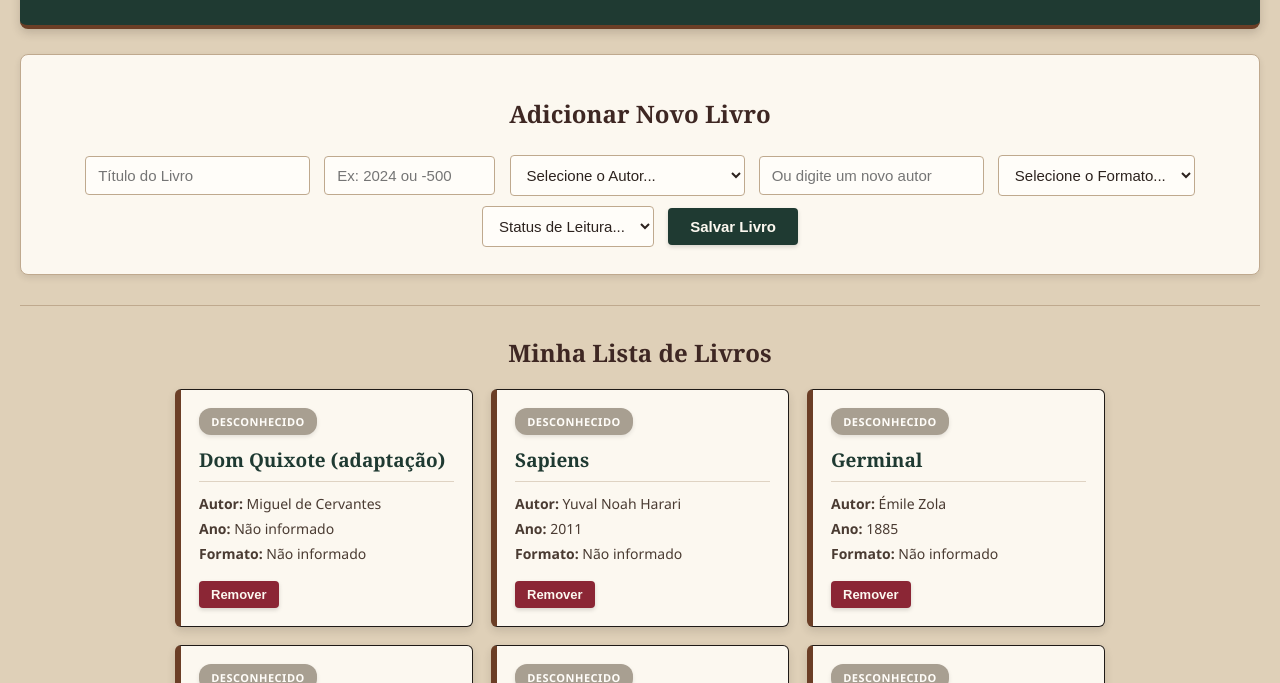
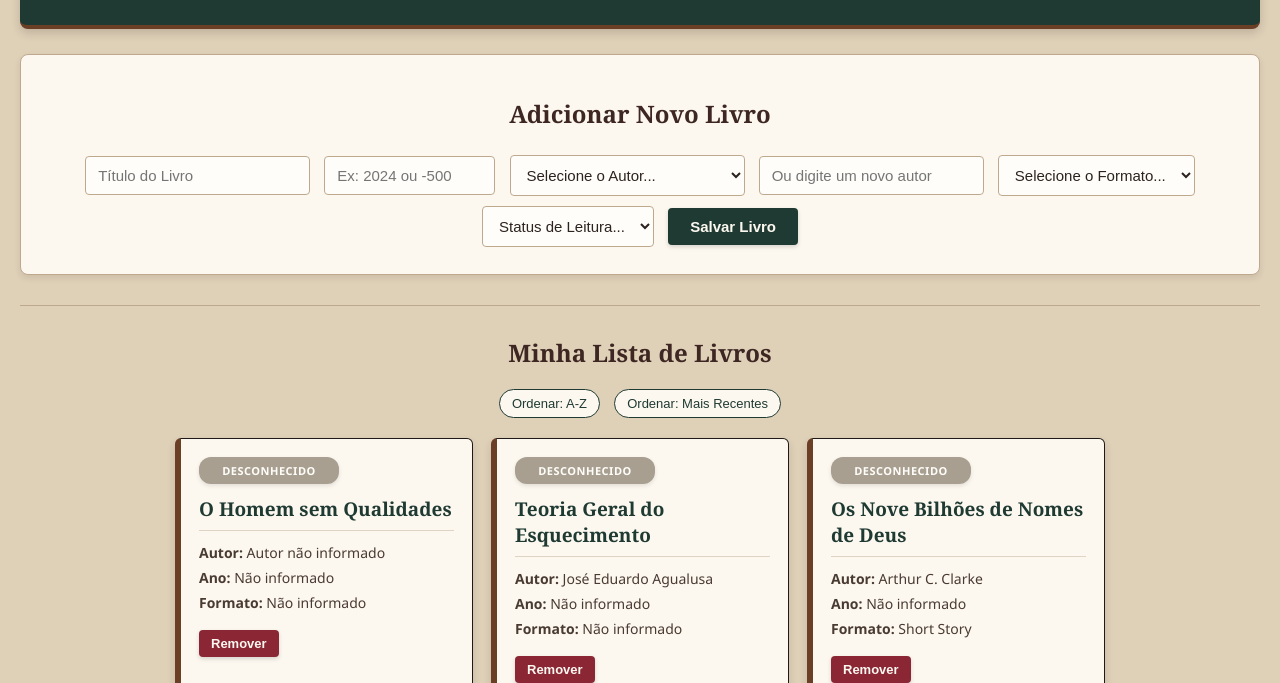
Before and after one commit to gco-dev/reading-tracker, a plain HTML site: page index.html in a window 1280 px wide. Shown: the part 117-800 px from the top of the page. Drawn offline with Linux system fonts and the light colour scheme.

Commit message:
Versão 9: Ajuste de layout nos status e sistema de ordenação

```diff
--- a/index.html
+++ b/index.html
@@ -47,6 +47,13 @@
         <hr>
 
         <h2>Minha Lista de Livros</h2>
+
+        <!-- NOVA SEÇÃO: Controles da Lista -->
+        <div class="controles-lista">
+            <button onclick="ordenarLivros('titulo')">Ordenar: A-Z</button>
+            <button onclick="ordenarLivros('recente')">Ordenar: Mais Recentes</button>
+        </div>
+
         <div id="lista-livros" class="grid-livros"></div>
     </main>
 
--- a/script.js
+++ b/script.js
@@ -1,4 +1,6 @@
 const CHAVE_STORAGE = "meusDados";
+
+let ordenacaoAtual = 'recente'; // Padrão: mais recentes primeiro
 
 // UTILITÁRIOS DE ARMAZENAMENTO
 function lerDados() {
@@ -43,7 +45,18 @@ function mostrarLivrosNaTela() {
         return;
     }
 
-    caixaDeLivros.innerHTML = dados.books.map(livro => {
+    // NOVA LÓGICA DE ORDENAÇÃO
+    let livrosParaMostrar = [...dados.books];
+
+    if (ordenacaoAtual === 'titulo') {
+        livrosParaMostrar.sort((a, b) => a.title.localeCompare(b.title));
+    } else if (ordenacaoAtual === 'recente') {
+        // Assume que IDs maiores são mais recentes (Date.now())
+        livrosParaMostrar.sort((a, b) => b.id - a.id);
+    }
+
+    caixaDeLivros.innerHTML = livrosParaMostrar.map(livro => {
+        // ... (resto do código continua igual a partir daqui: const autor = ...)
         const autor = livro.authorIds?.length
             ? dados.authors.find(a => a.id === livro.authorIds[0])
             : null;
@@ -194,5 +207,11 @@ function alterarStatus(idDoLivro, novoStatus) {
     }
 }
 
+// 7. ORDENAÇÃO
+function ordenarLivros(criterio) {
+    ordenacaoAtual = criterio;
+    mostrarLivrosNaTela();
+}
+
 // INICIALIZAÇÃO
 carregarDados();
--- a/style.css
+++ b/style.css
@@ -145,6 +145,28 @@ hr {
     margin: 30px 0;
 }
 
+/* Controles de Ordenação */
+.controles-lista {
+    margin-bottom: 15px;
+}
+
+.controles-lista button {
+    background-color: var(--cor-papel);
+    color: var(--cor-verde);
+    border: 1px solid var(--cor-verde);
+    padding: 6px 12px;
+    margin: 0 5px;
+    border-radius: 20px;
+    font-size: 13px;
+    cursor: pointer;
+    transition: all 0.2s;
+}
+
+.controles-lista button:hover {
+    background-color: var(--cor-verde);
+    color: var(--cor-papel);
+}
+
 /* Grade e Cartões */
 .grid-livros {
     display: flex;
@@ -209,6 +231,7 @@ hr {
     text-align: center;
     box-shadow: 0 2px 4px rgba(0,0,0,0.1);
     transition: transform 0.2s ease, filter 0.2s ease;
+    width: 140px; /* NOVO: Largura fixa para caber o texto */
 }
 
 .status-badge:hover {
```
